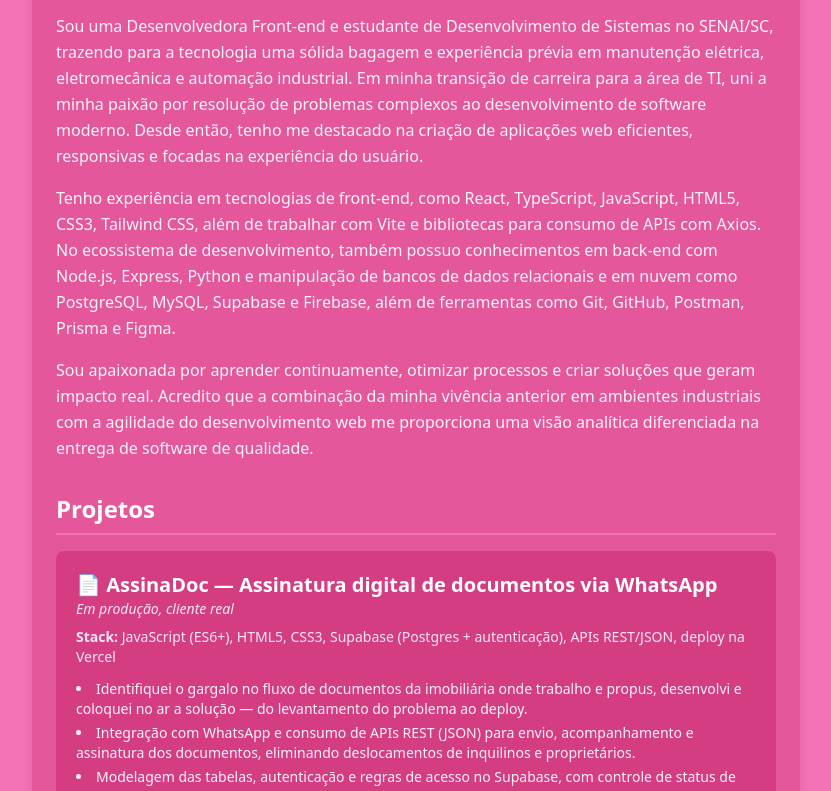
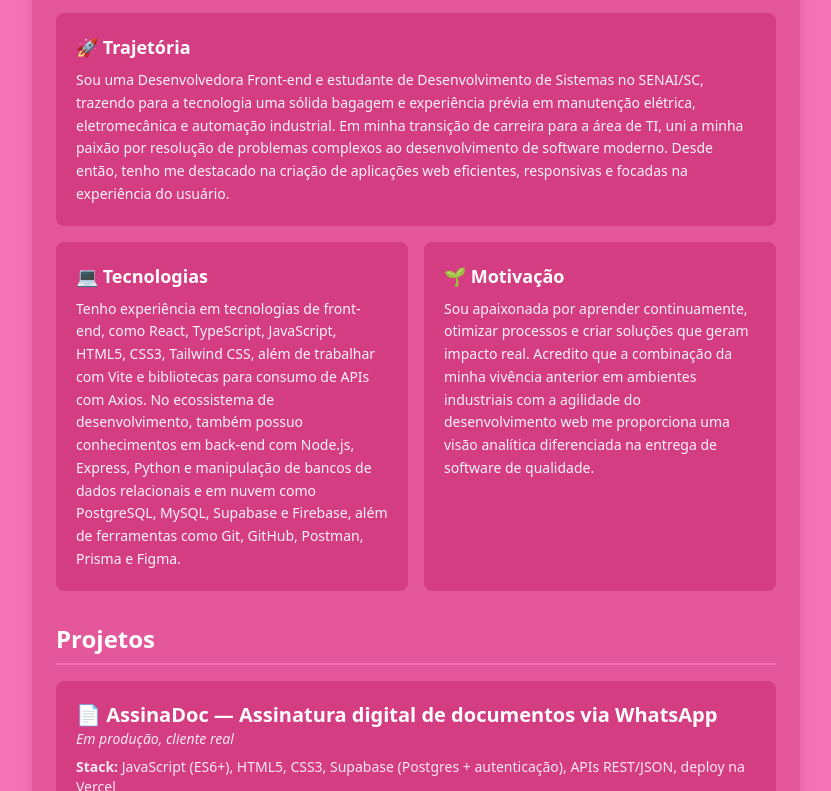
Before and after one commit to Veralucia0909/sobre_mim, a plain HTML site: page index.html in a window 1280 px wide. Shown: the part 509-1300 px from the top of the page, without its empty margins (224-1055 px from the left). Drawn offline with nearby package versions, Linux system fonts and the light colour scheme.

Commit message:
Divide seção Sobre mim em blocos temáticos
Co-Authored-By: Claude Sonnet 5 <noreply@anthropic.com>

```diff
--- a/index.html
+++ b/index.html
@@ -89,16 +89,25 @@
     <main class="max-w-3xl mx-auto px-6 py-10 space-y-8 bg-pink-700/30 rounded-xl my-6 shadow-lg">
         <section>
             <h2 class="text-2xl font-bold border-b-2 border-pink-400 pb-2 mb-4">Sobre mim</h2>
-            <div class="space-y-4 text-pink-50 leading-relaxed text-left">
-                <p>
+            <div class="grid gap-4 sm:grid-cols-2">
+                <div class="bg-pink-700/40 rounded-lg p-5 sm:col-span-2">
+                    <h3 class="text-lg font-semibold mb-2">🚀 Trajetória</h3>
+                    <p class="text-sm text-pink-50 leading-relaxed text-left">
                         Sou uma Desenvolvedora Front-end e estudante de Desenvolvimento de Sistemas no SENAI/SC, trazendo para a tecnologia uma sólida bagagem e experiência prévia em manutenção elétrica, eletromecânica e automação industrial. Em minha transição de carreira para a área de TI, uni a minha paixão por resolução de problemas complexos ao desenvolvimento de software moderno. Desde então, tenho me destacado na criação de aplicações web eficientes, responsivas e focadas na experiência do usuário.
                     </p>
-                <p>
+                </div>
+                <div class="bg-pink-700/40 rounded-lg p-5">
+                    <h3 class="text-lg font-semibold mb-2">💻 Tecnologias</h3>
+                    <p class="text-sm text-pink-50 leading-relaxed text-left">
                         Tenho experiência em tecnologias de front-end, como React, TypeScript, JavaScript, HTML5, CSS3, Tailwind CSS, além de trabalhar com Vite e bibliotecas para consumo de APIs com Axios. No ecossistema de desenvolvimento, também possuo conhecimentos em back-end com Node.js, Express, Python e manipulação de bancos de dados relacionais e em nuvem como PostgreSQL, MySQL, Supabase e Firebase, além de ferramentas como Git, GitHub, Postman, Prisma e Figma.
                     </p>
-                <p>
+                </div>
+                <div class="bg-pink-700/40 rounded-lg p-5">
+                    <h3 class="text-lg font-semibold mb-2">🌱 Motivação</h3>
+                    <p class="text-sm text-pink-50 leading-relaxed text-left">
                         Sou apaixonada por aprender continuamente, otimizar processos e criar soluções que geram impacto real. Acredito que a combinação da minha vivência anterior em ambientes industriais com a agilidade do desenvolvimento web me proporciona uma visão analítica diferenciada na entrega de software de qualidade.
                     </p>
+                </div>
             </div>
         </section>
 
```
Lines whose indentation alone changed are shown as unchanged.
